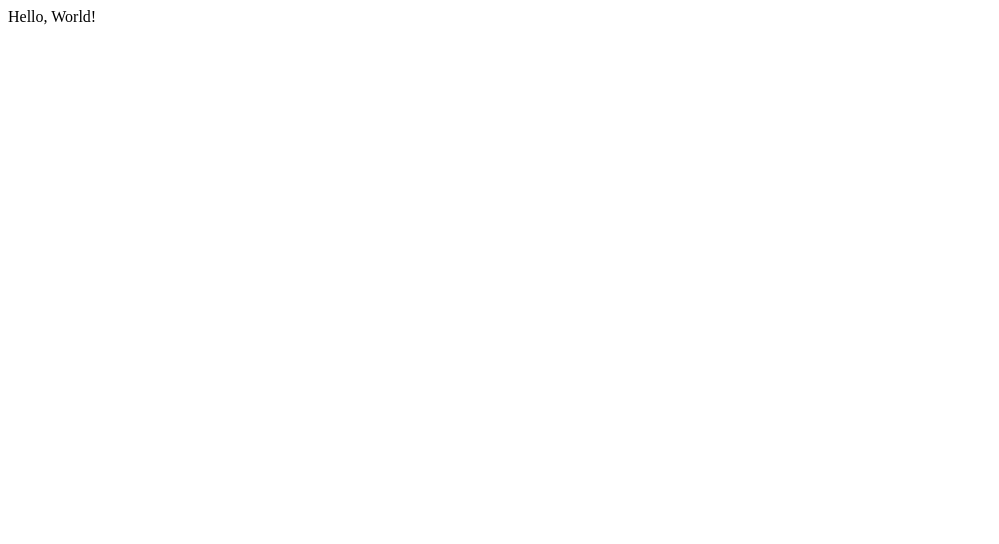
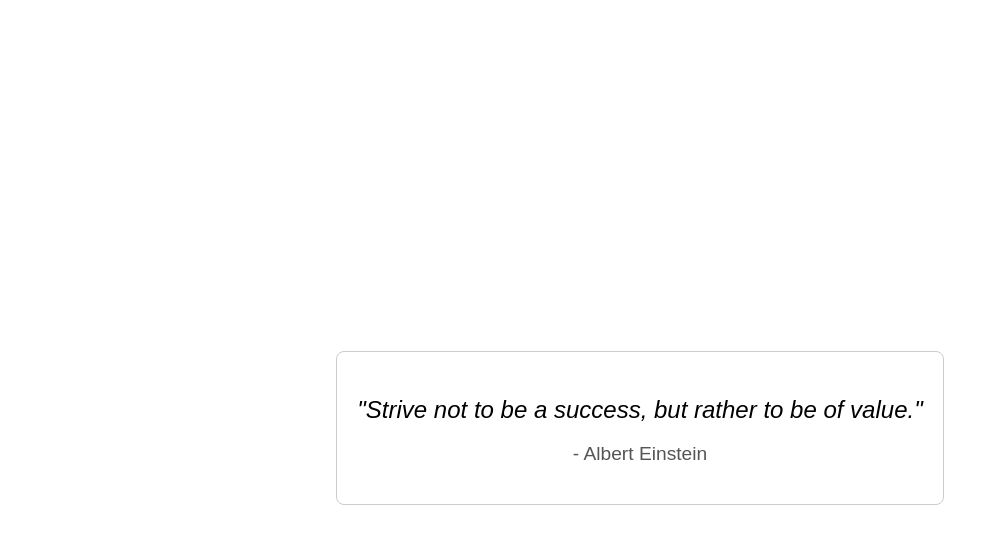
Before and after one commit to jayc13/random-quotes, a Next.js app: page / in a window 1280 px wide. Shown: the top 544 px of the page, without its empty margins (0-999 px from the left). Built offline with nearby package versions, Linux system fonts and the light colour scheme.

Commit message:
Improve Home page design with a centered quote.
The Home page design was improved by fetching a random quote from the API and displaying it in the center of the page within a styled container. Basic CSS styling was added for visual appeal.

```diff
--- a/pages/api/quote.js
+++ b/pages/api/quote.js
@@ -1,3 +1,14 @@
 export default function handler(req, res) {
-  res.status(200).json({ quote: "The only way to do great work is to love what you do.", author: "Steve Jobs" });
+  const quotes = [
+    { quote: "The only way to do great work is to love what you do.", author: "Steve Jobs" },
+    { quote: "Strive not to be a success, but rather to be of value.", author: "Albert Einstein" },
+    { quote: "The mind is everything. What you think you become.", author: "Buddha" },
+    { quote: "The best and most beautiful things in the world cannot be seen or even touched - they must be felt with the heart.", author: "Helen Keller" },
+    { quote: "It is during our darkest moments that we must focus to see the light.", author: "Aristotle" },
+  ];
+
+  const randomIndex = Math.floor(Math.random() * quotes.length);
+  const selectedQuote = quotes[randomIndex];
+
+  res.status(200).json(selectedQuote);
 }
--- a/pages/index.js
+++ b/pages/index.js
@@ -1,5 +1,46 @@
+import { useState, useEffect } from 'react';
+
 function HomePage() {
-  return <div>Hello, World!</div>
+  const [quote, setQuote] = useState(null);
+
+  useEffect(() => {
+    async function fetchQuote() {
+      const response = await fetch('/api/quote');
+      const data = await response.json();
+      setQuote(data);
+    }
+    fetchQuote();
+  }, []);
+
+  if (!quote) {
+    return <div>Loading...</div>;
+  }
+
+  return (
+    <div style={{
+      display: 'flex',
+      justifyContent: 'center',
+      alignItems: 'center',
+      minHeight: '100vh',
+      padding: '20px',
+      fontFamily: 'Arial, sans-serif',
+    }}>
+      <div style={{
+        border: '1px solid #ccc',
+        borderRadius: '8px',
+        padding: '20px',
+        maxWidth: '600px',
+        textAlign: 'center',
+      }}>
+        <p style={{ fontSize: '1.5em', fontStyle: 'italic', marginBottom: '10px' }}>
+          "{quote.quote}"
+        </p>
+        <p style={{ fontSize: '1.2em', color: '#555' }}>
+          - {quote.author}
+        </p>
+      </div>
+    </div>
+  );
 }
 
 export default HomePage
```
